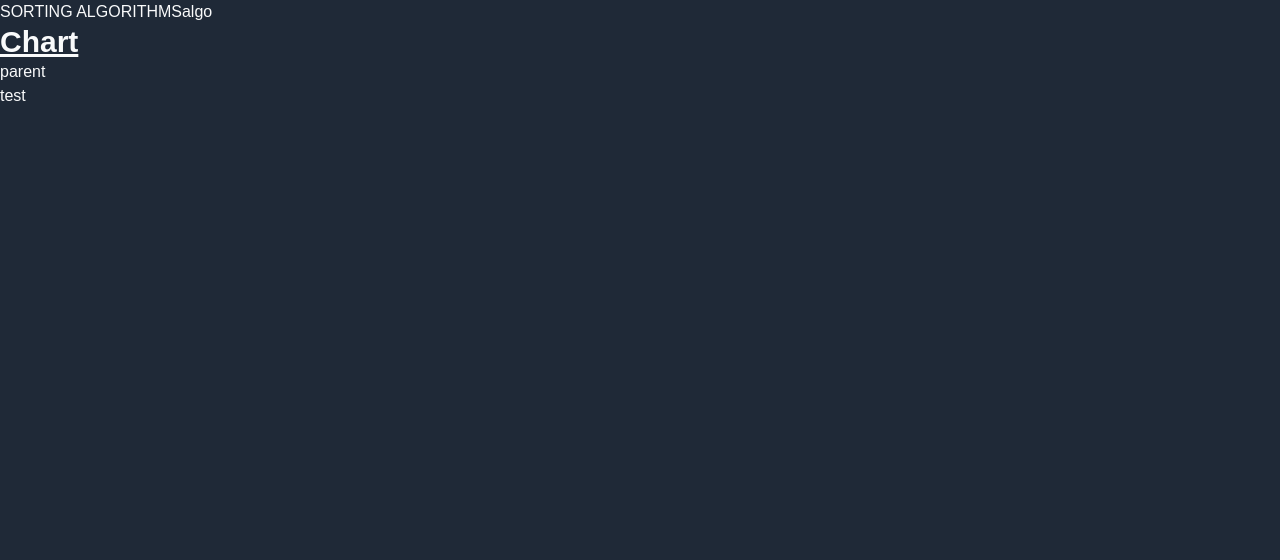
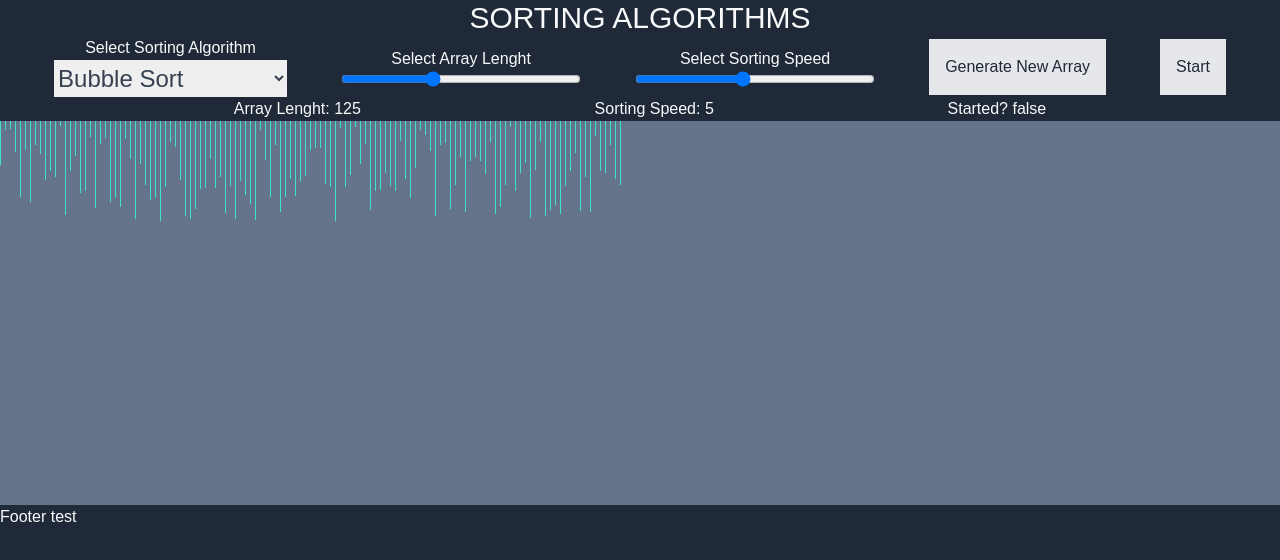
Before and after one commit to leonardporteria/sorting-algorithms-visualizer, a React (Create React App) app: page / in a window 1280 px wide. Shown: the top 560 px of the page. Built offline with nearby package versions, Linux system fonts and the light colour scheme; the HTML template or start-up script is replaced by a standard one.

Commit message:
generating new array

```diff
--- a/src/App.js
+++ b/src/App.js
@@ -1,12 +1,10 @@
 import Navbar from './Components/Navbar';
 import Footer from './Components/Footer';
-import Chart from './Chart';
 
 function App() {
   return (
     <div className='App flex flex-col min-w-screen min-h-screen overflow-x-hidden bg-gray-800 font-poppins text-gray-50'>
       <Navbar />
-      <Chart />
       <Footer />
     </div>
   );
--- a/src/Chart.js
+++ /dev/null
@@ -1,16 +0,0 @@
-import { useEffect } from 'react';
-
-const Chart = () => {
-  useEffect(() => {
-    console.log('use effect ran');
-  }, []);
-
-  return (
-    <div>
-      <h1 className='text-3xl font-bold underline'>Chart</h1>
-      <div>parent</div>
-    </div>
-  );
-};
-
-export default Chart;
--- /dev/null
+++ b/src/Components/ArrayGenerator/Bar.js
@@ -0,0 +1,13 @@
+const Bar = ({ height, width }) => {
+  return (
+    <div
+      style={{
+        width: `${width}px`,
+        height: `${height}px`,
+        backgroundColor: 'turquoise',
+      }}
+    />
+  );
+};
+
+export default Bar;
--- a/src/Components/Footer.js
+++ b/src/Components/Footer.js
@@ -1,5 +1,5 @@
 const Footer = () => {
-  return <h1>test</h1>;
+  return <h1>Footer test</h1>;
 };
 
 export default Footer;
--- /dev/null
+++ b/src/Components/Main.js
@@ -0,0 +1,39 @@
+import { useEffect } from 'react';
+import Bar from './ArrayGenerator/Bar';
+
+const Main = ({ arrayLength, sortingSpeed, hasStarted }) => {
+  let array = [];
+
+  const randomIntFromInterval = (min, max) => {
+    return Math.floor(Math.random() * (max - min + 1) + min);
+  };
+
+  const handleArrayRandomizer = () => {
+    for (let i = 0; i < arrayLength; i++) {
+      array.push(randomIntFromInterval(5, 100));
+    }
+  };
+
+  useEffect(() => {
+    console.log('use effect ran');
+  }, []);
+
+  return (
+    <div>
+      <div className='flex justify-evenly'>
+        <h1>Array Lenght: {arrayLength}</h1>
+        <h1>Sorting Speed: {sortingSpeed}</h1>
+        <h1>Started? {`${hasStarted}`}</h1>
+      </div>
+
+      {handleArrayRandomizer()}
+      <div className='flex gap-1 w-screen h-96 bg-slate-500'>
+        {array.map((bar, index) => (
+          <Bar key={index} height={bar} width={1} index={index} />
+        ))}
+      </div>
+    </div>
+  );
+};
+
+export default Main;
--- a/src/Components/Navbar.js
+++ b/src/Components/Navbar.js
@@ -1,11 +1,125 @@
+import { useState, useEffect } from 'react';
+
+import Main from './Main';
+
 const Navbar = () => {
+  const algorithmOptions = [
+    { label: 'Bubble Sort', value: 'Bubble Sort' },
+    { label: 'Merge Sort', value: 'Merge Sort' },
+    { label: 'Insertion Sort', value: 'Insertion Sort' },
+    { label: 'Selection Sort', value: 'Selection Sort' },
+    { label: 'Quick Sort [Lomuto]', value: 'Quick Sort [Lomuto]' },
+    { label: 'Quick Sort [Hoare]', value: 'Quick Sort [Hoare]' },
+    { label: 'Heap Sort', value: 'Heap Sort' },
+    { label: 'Cocktail Shaker', value: 'Cocktail Shaker' },
+    { label: 'Radix Sort', value: 'Radix Sort' },
+    { label: 'Bogo Sort', value: 'Bogo Sort' },
+  ];
+
+  const [algorithm, setAlgorithm] = useState('Bubble Sort');
+  const [arrayLength, setArrayLength] = useState(125);
+  const [sortingSpeed, setSortingSpeed] = useState(5);
+  const [hasStarted, setHasStarted] = useState(false);
+  const [isSending, setIsSendng] = useState(false);
+
+  useEffect(() => {
+    console.log('use effect ran on Navbar');
+  }, [algorithm, arrayLength, sortingSpeed]);
+
+  const handleAlgorithmChange = (event) => {
+    setAlgorithm(event.target.value);
+  };
+  const handleArrayChange = (event) => {
+    setArrayLength(parseInt(event.target.value));
+  };
+  const handleSpeedChange = (event) => {
+    setSortingSpeed(parseInt(event.target.value));
+  };
+  const handleGenerateArray = () => {
+    setIsSendng(!isSending);
+  };
+  const handleHasStarted = () => {
+    setHasStarted(!hasStarted);
+  };
+
   return (
-    <div className=' flex'>
-      <h1>SORTING ALGORITHMS </h1>
-      <div>
-        <p>algo</p>
+    <>
+      <div className='flex flex-col'>
+        <h1 className='text-center text-3xl'>SORTING ALGORITHMS</h1>
+        <div className='flex justify-evenly '>
+          {/* ALGORITHM DROP DOWN */}
+          <div className='flex flex-col items-center justify-center'>
+            <label>Select Sorting Algorithm</label>
+
+            <select
+              value={algorithm}
+              onChange={handleAlgorithmChange}
+              className='py-1 text-2xl text-gray-700'
+            >
+              {algorithmOptions.map((option) => (
+                <option value={option.value} key={option.value}>
+                  {option.label}
+                </option>
+              ))}
+            </select>
+          </div>
+
+          {/* ARRAY LENGHT SLIDER */}
+          <div className='flex flex-col items-center justify-center'>
+            <label>Select Array Lenght</label>
+            <input
+              type='range'
+              min='50'
+              max='250'
+              step='1'
+              value={arrayLength}
+              onChange={handleArrayChange}
+              className='w-60'
+            />
+          </div>
+
+          {/* SORTING SPEED SLIDER */}
+          <div className='flex flex-col items-center justify-center'>
+            <label>Select Sorting Speed</label>
+            <input
+              type='range'
+              min='1'
+              max='10'
+              step='1'
+              value={sortingSpeed}
+              onChange={handleSpeedChange}
+              className='w-60'
+            />
+          </div>
+
+          {/* GENERATE NEW ARRAY */}
+          <div className='flex items-center justify-center'>
+            <button
+              className='w-full p-4 text-gray-800 bg-gray-200'
+              onClick={handleGenerateArray}
+            >
+              Generate New Array
+            </button>
+          </div>
+
+          {/* START / TERMINATE SORTING */}
+          <div className='flex items-center justify-center'>
+            <button
+              className='w-full p-4 text-gray-800 bg-gray-200'
+              onClick={handleHasStarted}
+            >
+              Start
+            </button>
+          </div>
+        </div>
       </div>
-    </div>
+
+      <Main
+        arrayLength={arrayLength}
+        sortingSpeed={sortingSpeed}
+        hasStarted={hasStarted}
+      />
+    </>
   );
 };
 
```
Also changed, not shown: src/Components/ArrayGenerator/Chart.js (added), 1 other file (tests, documents, lock files or other folders).
